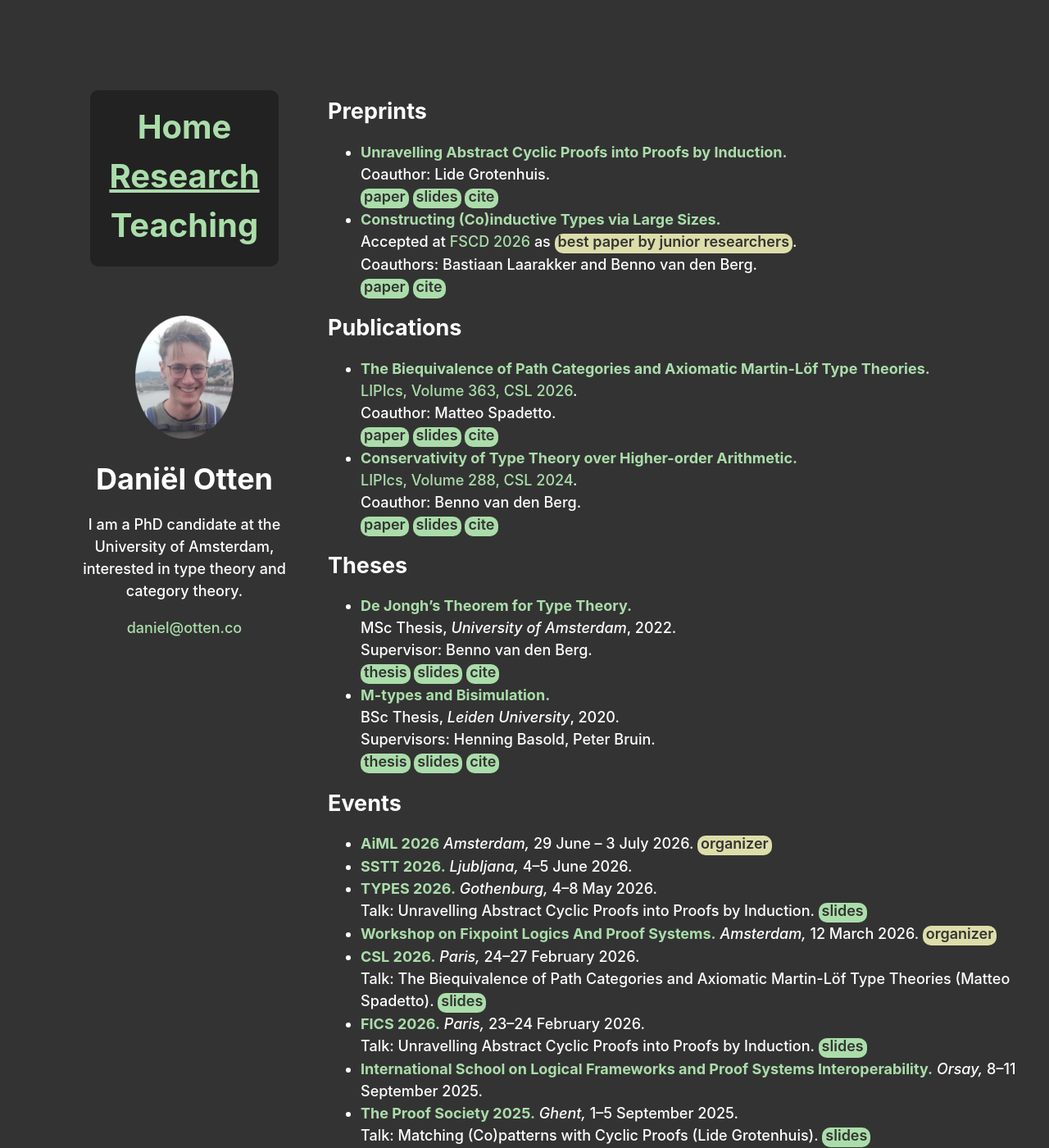
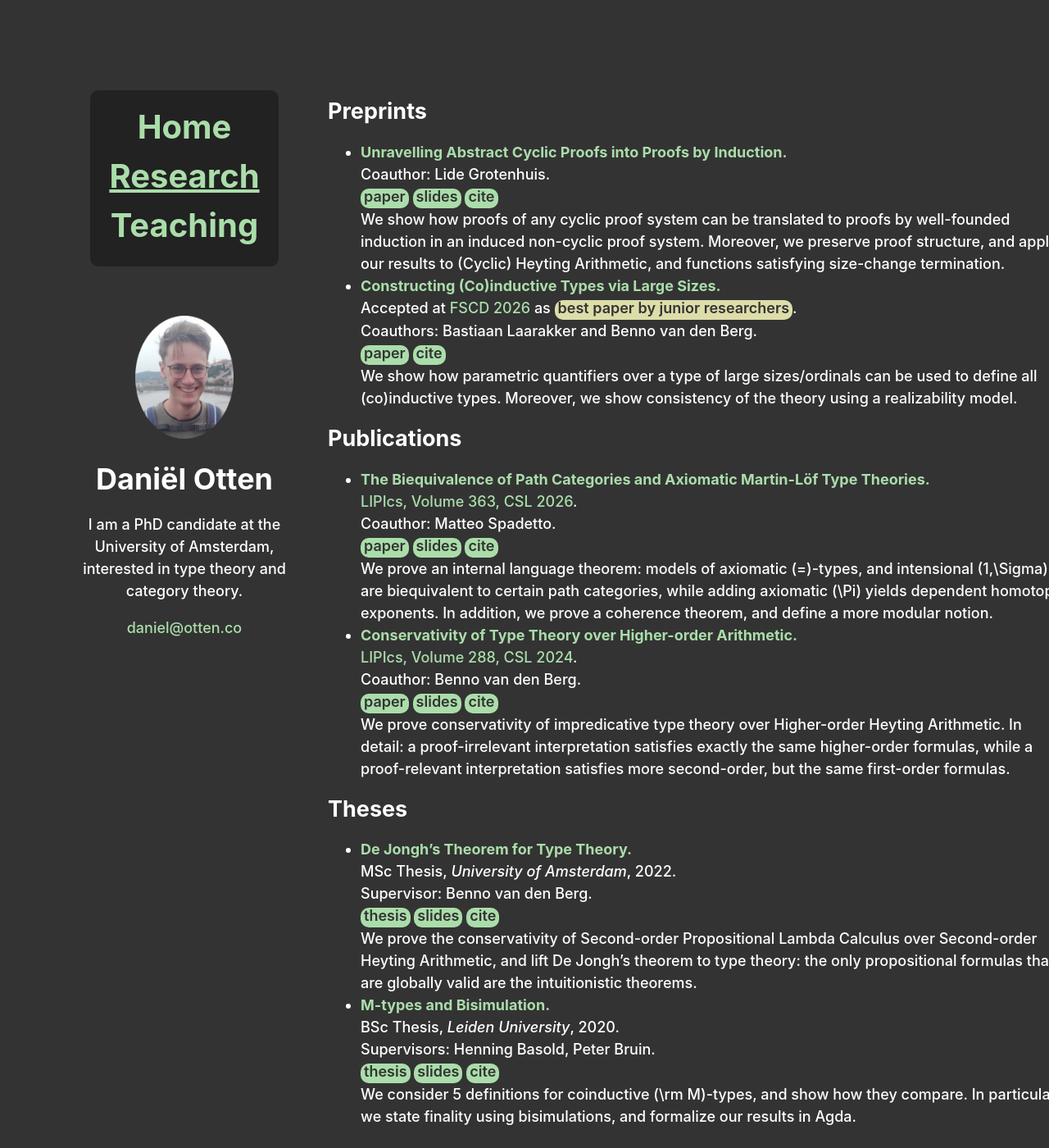
Before and after one commit to DDOtten/ddotten.github.io, a Jekyll site: the page built from research.md, in a window 1280 px wide and 1400 px high. Shown: the whole window at 82% size. Built offline with Jekyll 4.4.1, drawn with Linux system fonts in a browser that asks for light colours.

Commit message:
added descriptions

```diff
--- a/research.md
+++ b/research.md
@@ -8,33 +8,44 @@ layout: page
 
 - **[Unravelling Abstract Cyclic Proofs into Proofs by Induction](https://arxiv.org/abs/2602.12054).** \
   Coauthor: Lide Grotenhuis. \
-  [paper](https://arxiv.org/pdf/2602.12054){: .button} [slides](assets/slides/unravelling_abstract_cyclic_proofs_into_proofs_by_induction_slides_fics_2026.pdf){: .button} [cite](assets/bibtex/unravelling_abstract_cyclic_proofs_into_proofs_by_induction.txt){: .button}
+  [paper](https://arxiv.org/pdf/2602.12054){: .button} [slides](assets/slides/unravelling_abstract_cyclic_proofs_into_proofs_by_induction_slides_fics_2026.pdf){: .button} [cite](assets/bibtex/unravelling_abstract_cyclic_proofs_into_proofs_by_induction.txt){: .button} \
+  We show how proofs of any cyclic proof system can be translated to proofs by well-founded induction in an induced non-cyclic proof system.
+  Moreover, we preserve proof structure, and apply our results to (Cyclic) Heyting Arithmetic, and functions satisfying size-change termination.
 - **[Constructing (Co)inductive Types via Large Sizes](https://arxiv.org/abs/2602.18921).** \
   Accepted at [FSCD 2026](https://fscd2026.github.io/) as <mark>best paper by junior researchers</mark>. \
   Coauthors: Bastiaan Laarakker and Benno van den Berg. \
-  [paper](https://arxiv.org/pdf/2602.18921){: .button} [cite](assets/bibtex/constructing_(co)inductive_types_via_large_sizes.txt){: .button}
+  [paper](https://arxiv.org/pdf/2602.18921){: .button} [cite](assets/bibtex/constructing_(co)inductive_types_via_large_sizes.txt){: .button} \
+  We show how parametric quantifiers over a type of large sizes/ordinals can be used to define all (co)inductive types.
+  Moreover, we show consistency of the theory using a realizability model.
 
 # Publications
 
 - **[The Biequivalence of Path Categories and Axiomatic Martin-Löf Type Theories](https://drops.dagstuhl.de/storage/00lipics/lipics-vol363-csl2026/LIPIcs.CSL.2026.38/LIPIcs.CSL.2026.38.pdf).** \
     [LIPIcs, Volume 363, CSL 2026](https://doi.org/10.4230/LIPIcs.CSL.2026.38). \
     Coauthor: Matteo Spadetto. \
-    [paper](https://drops.dagstuhl.de/storage/00lipics/lipics-vol363-csl2026/LIPIcs.CSL.2026.38/LIPIcs.CSL.2026.38.pdf){: .button} [slides](assets/slides/models_for_axiomatic_type_theory_slides.pdf){: .button} [cite](https://drops.dagstuhl.de/entities/document/10.4230/LIPIcs.CSL.2026.38/metadata/bibtex){: .button}
+    [paper](https://drops.dagstuhl.de/storage/00lipics/lipics-vol363-csl2026/LIPIcs.CSL.2026.38/LIPIcs.CSL.2026.38.pdf){: .button} [slides](assets/slides/models_for_axiomatic_type_theory_slides.pdf){: .button} [cite](https://drops.dagstuhl.de/entities/document/10.4230/LIPIcs.CSL.2026.38/metadata/bibtex){: .button} \
+    We prove an internal language theorem: models of axiomatic \(=\)-types, and intensional \(1,\Sigma\) are biequivalent to certain path categories, while adding axiomatic \(\Pi\) yields dependent homotopy exponents.
+    In addition, we prove a coherence theorem, and define a more modular notion.
 - **[Conservativity of Type Theory over Higher-order Arithmetic](https://arxiv.org/abs/2308.15288).** \
     [LIPIcs, Volume 288, CSL 2024](https://doi.org/10.4230/LIPIcs.CSL.2024.44). \
     Coauthor: Benno van den Berg. \
-    [paper](https://drops.dagstuhl.de/storage/00lipics/lipics-vol288-csl2024/LIPIcs.CSL.2024.44/LIPIcs.CSL.2024.44.pdf){: .button} [slides](assets/slides/conservativity_of_type_theory_over_higher_order_arithmetic_slides.pdf){: .button} [cite](https://drops.dagstuhl.de/entities/document/10.4230/LIPIcs.CSL.2024.44/metadata/bibtex){: .button}
+    [paper](https://drops.dagstuhl.de/storage/00lipics/lipics-vol288-csl2024/LIPIcs.CSL.2024.44/LIPIcs.CSL.2024.44.pdf){: .button} [slides](assets/slides/conservativity_of_type_theory_over_higher_order_arithmetic_slides.pdf){: .button} [cite](https://drops.dagstuhl.de/entities/document/10.4230/LIPIcs.CSL.2024.44/metadata/bibtex){: .button} \
+    We prove conservativity of impredicative type theory over Higher-order Heyting Arithmetic.
+    In detail: a proof-irrelevant interpretation satisfies exactly the same higher-order formulas, while a proof-relevant interpretation satisfies more second-order, but  the same first-order formulas.
 
 # Theses
 
 - **[De Jongh's Theorem for Type Theory](https://eprints.illc.uva.nl/id/eprint/2229/1/MoL-2022-27.text.pdf).** \
     MSc Thesis, *University of Amsterdam*, 2022. \
     Supervisor: Benno van den Berg. \
-    [thesis](https://eprints.illc.uva.nl/id/eprint/2229/1/MoL-2022-27.text.pdf){: .button} [slides](assets/slides/de_jonghs_theorem_for_type_theory_slides.pdf){: .button} [cite](assets/bibtex/de_jonghs_theorem_for_type_theory.txt){: .button}
+    [thesis](https://eprints.illc.uva.nl/id/eprint/2229/1/MoL-2022-27.text.pdf){: .button} [slides](assets/slides/de_jonghs_theorem_for_type_theory_slides.pdf){: .button} [cite](assets/bibtex/de_jonghs_theorem_for_type_theory.txt){: .button} \
+    We prove the conservativity of Second-order Propositional Lambda Calculus over Second-order Heyting Arithmetic, and lift De Jongh's theorem to type theory: the only propositional formulas that are globally valid are the intuitionistic theorems.
 - **[M-types and Bisimulation](https://theses.liacs.nl/pdf/2019-2020-OttenDD.pdf).** \
     BSc Thesis, *Leiden University*, 2020. \
     Supervisors: Henning Basold, Peter Bruin. \
-    [thesis](https://theses.liacs.nl/pdf/2019-2020-OttenDD.pdf){: .button} [slides](assets\slides\m_types_and_bisimulation_slides.pdf){: .button} [cite](assets\bibtex\m_types_and_bisimulation.txt){: .button}
+    [thesis](https://theses.liacs.nl/pdf/2019-2020-OttenDD.pdf){: .button} [slides](assets\slides\m_types_and_bisimulation_slides.pdf){: .button} [cite](assets\bibtex\m_types_and_bisimulation.txt){: .button} \
+    We consider 5 definitions for coinductive \(\rm M\)-types, and show how they compare.
+    In particular, we state finality using bisimulations, and formalize our results in Agda.
 
 # Events
 
```
